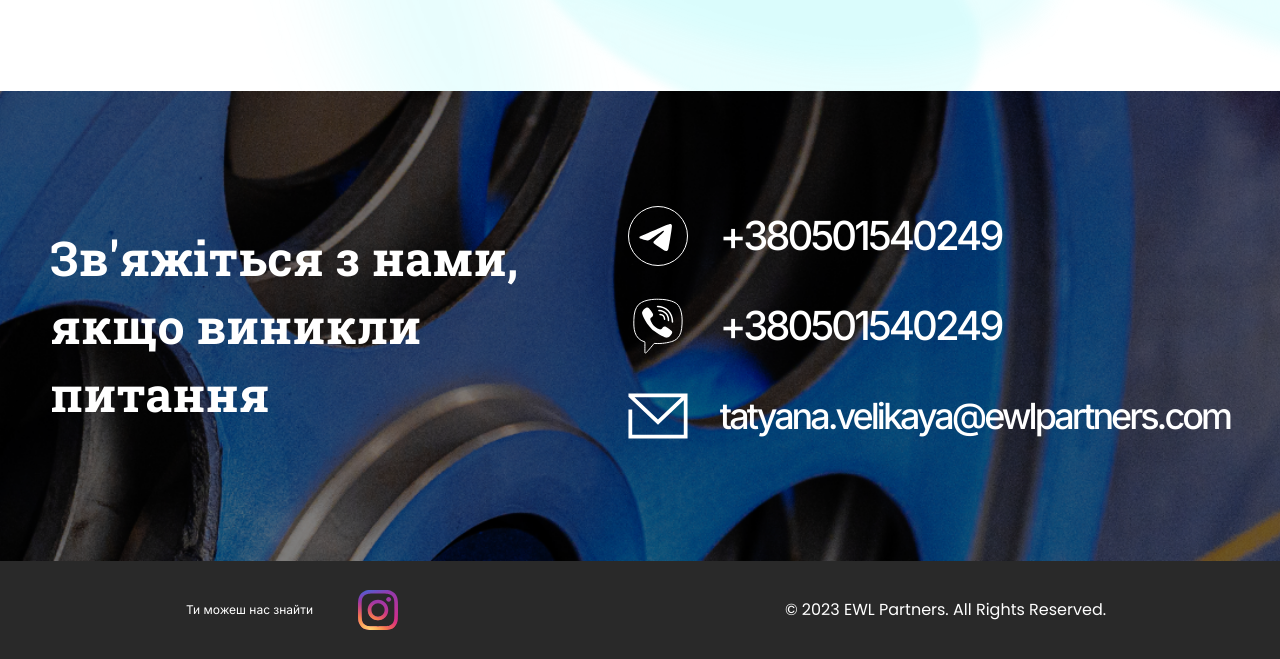
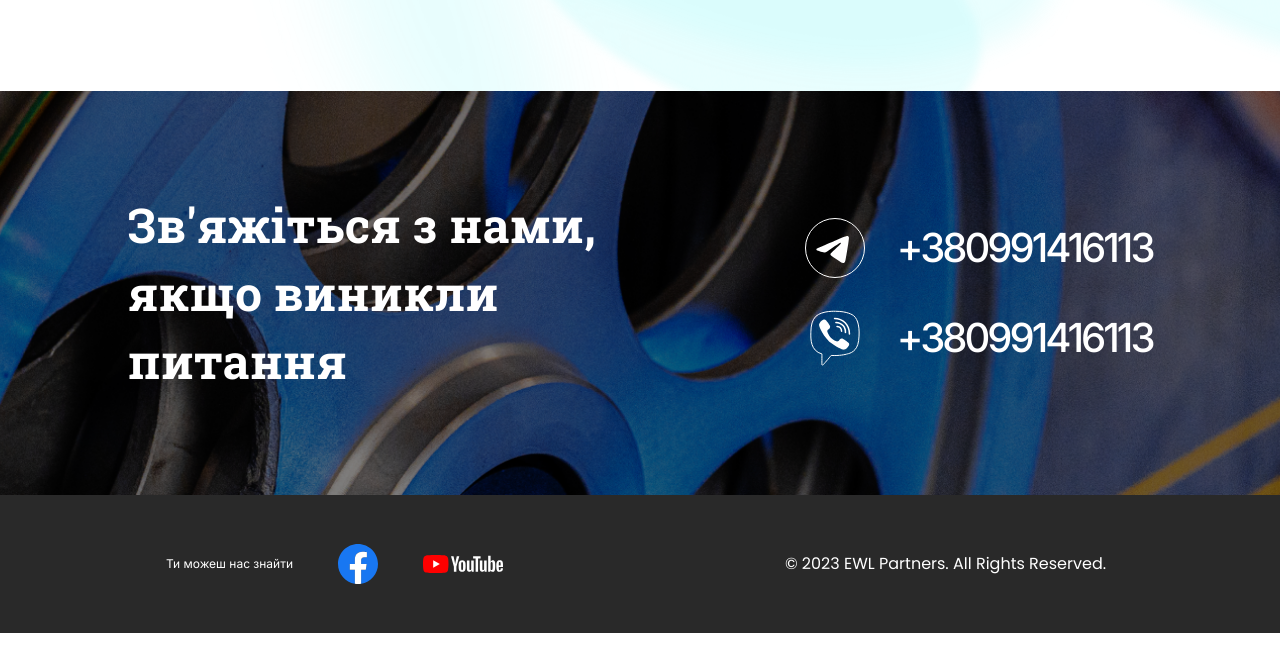
Before and after one commit to RomanKoriachko/ewl_LP, a plain HTML site: page index.html in a window 1280 px wide. Shown: the part 6394-7053 px from the top of the page. After the commit the page ends 7027 px from the top, so only its background shows below. Drawn offline with nearby package versions, Linux system fonts and the light colour scheme.

Commit message:
add new contacts

```diff
--- a/index.html
+++ b/index.html
@@ -790,19 +790,13 @@
                             <div class="row footer-contacts-item telegram-item">
                                 <div class="contact-img telegram-img"></div>
                                 <p class="contact-number telegram-number">
-                                    +380501540249
+                                    +380991416113
                                 </p>
                             </div>
                             <div class="row footer-contacts-item viber-item">
                                 <div class="contact-img viber-img"></div>
                                 <p class="contact-number viber-number">
-                                    +380501540249
-                                </p>
-                            </div>
-                            <div class="row footer-contacts-item mail-item">
-                                <div class="contact-img mail-img"></div>
-                                <p class="contact-number mail-number">
-                                    tatyana.velikaya@ewlpartners.com
+                                    +380991416113
                                 </p>
                             </div>
                         </div>
@@ -813,18 +807,15 @@
                 <div class="row social-media-wrapper">
                     <p class="social-media-text">Ти можеш нас знайти</p>
                     <div class="row social-media-links-wrapper">
-                        <!-- <a href=""
+                        <a href="https://www.facebook.com/profile.php?id=100095120024924" target="_blank"
                             ><div class="social-media-link facebook-link"></div
+                        ></a>
+                        <!-- <a href="" target="_blank"
+                            ><div class="social-media-link instagram-link"></div
                         ></a> -->
-                        <a href="https://www.instagram.com/ewl_projects/" target="_blank"
-                            ><div class="social-media-link instagram-link"></div
+                        <a href="https://www.youtube.com/channel/UCuRSVn341MBdI8ZeUS4RRtw" target="_blank"
+                            ><div class="social-media-link youtube-link"></div
                         ></a>
-                        <a href="https://invite.viber.com/?g2=AQAp4pdagzeQnlAeq2uuITb%2FTiz3Ji6PlKi3yJf88PnMdrfRuN9EffKfq%2F3dFc2j" target="_blank"
-                            ><div class="social-media-link viber-link"></div
-                        ></a>
-                        <!-- <a href=""
-                            ><div class="social-media-link youtube-link"></div
-                        ></a> -->
                     </div>
                 </div>
                 <p class="copyright">© 2023 EWL Partners. All Rights Reserved.</p>
```
Also changed, not shown: 1 other file.
